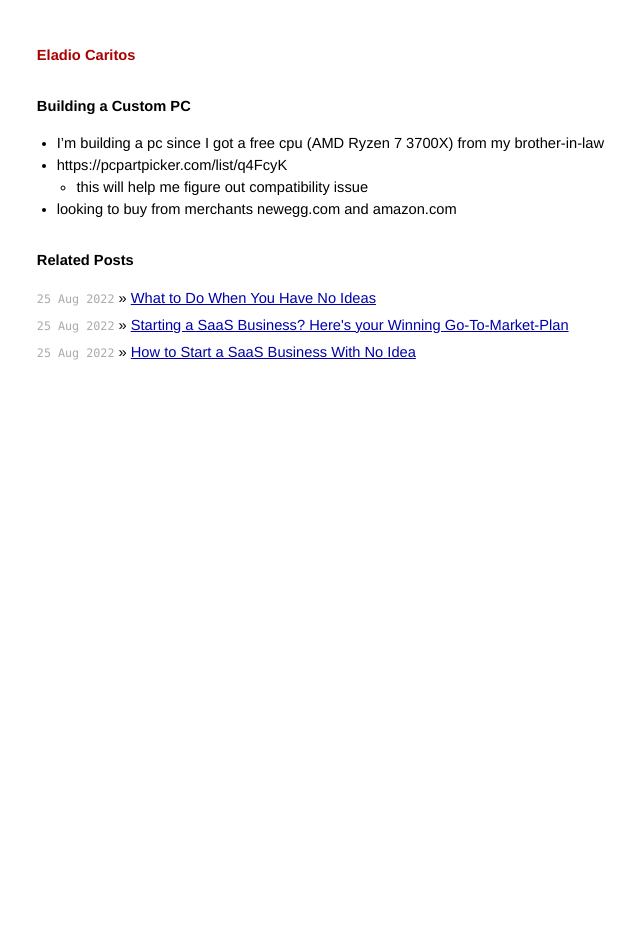
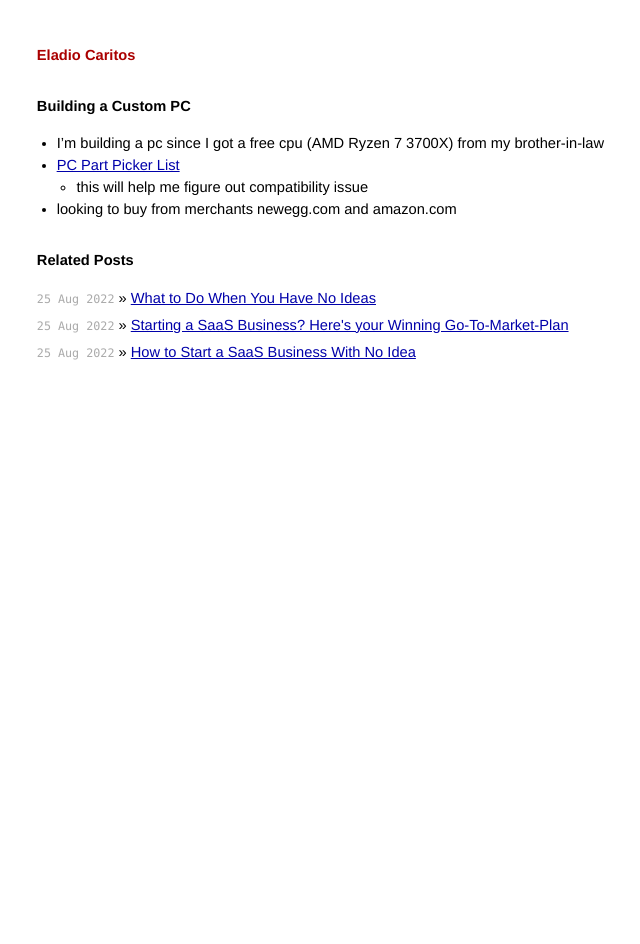
Before and after one commit to caritos/caritos.github.io, a Jekyll site: the page built from _posts/2022-09-06-building-custom-pc.md, in a window 1280 px wide. Shown: the whole page, without its empty margins (295-935 px from the left). Built offline with Jekyll 4.4.1, drawn with Linux system fonts in a browser that asks for light colours.

Commit message:
make it a link

```diff
--- a/_posts/2022-09-06-building-custom-pc.md
+++ b/_posts/2022-09-06-building-custom-pc.md
@@ -7,6 +7,6 @@ url: https://pcpartpicker.com/user/sotirac/saved/3PQ2xr
 {{ page.title }}
 ================
 * I'm building a pc since I got a free cpu (AMD Ryzen 7 3700X) from my brother-in-law
-* https://pcpartpicker.com/list/q4FcyK
+* [PC Part Picker List](https://pcpartpicker.com/list/q4FcyK)
     - this will help me figure out compatibility issue
 * looking to buy from merchants newegg.com and amazon.com
```
